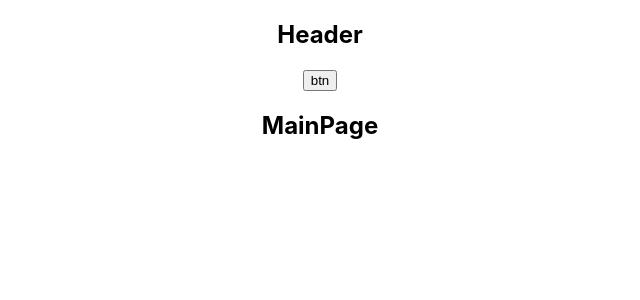
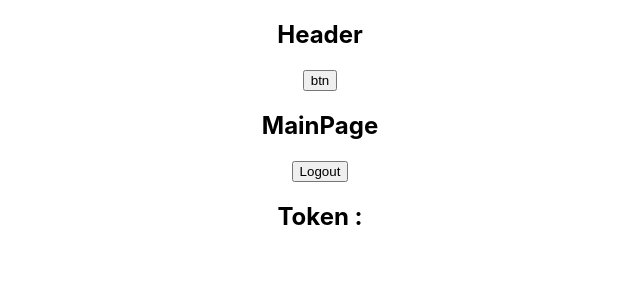
Before and after one commit to JJong0416/CSeon, a React (Create React App) app in the folder front/: page /mainpage in a window 1280 px wide. Shown: the top 300 px of the page, without its empty margins (320-960 px from the left). Built offline with nearby package versions, Linux system fonts and the light colour scheme.

Commit message:
[FE] feat: sessionstorage apply

```diff
--- a/front/src/component/MainPage.js
+++ b/front/src/component/MainPage.js
@@ -1,4 +1,22 @@
+import { useNavigate } from "react-router";
+import { useSelector } from "react-redux/es/exports";
+
+
 export default function MainPage() {
+  const navigate = useNavigate();
+  const token = useSelector((state) => state.UserInfo.accessToken); // redux 상태관리
   console.log(sessionStorage.getItem("token"));
-  return <h2>MainPage</h2>;
+
+  const Logout = () =>{
+    // session 비우기
+    sessionStorage.clear();
+    navigate("/");
+  }
+  return (
+    <div>
+      <h2>MainPage</h2>
+      <button onClick={Logout}>Logout</button>
+      <h2>Token : {token}</h2>
+    </div>
+  );
 }
--- a/front/src/component/RedirectPage.js
+++ b/front/src/component/RedirectPage.js
@@ -19,6 +19,8 @@ function RedirectPage() {
       })
       .catch((err) => {
         console.error(err);
+        alert("kakao login 실패");
+        navigate("/");
       });
   };
   useEffect(() => {
--- a/front/src/redux/store/index.js
+++ b/front/src/redux/store/index.js
@@ -16,6 +16,7 @@ import {
   REGISTER,
 } from "redux-persist";
 import storage from "redux-persist/lib/storage";
+import storageSession from "redux-persist/lib/storage/session";
 
 import userInfoReducer from "../UserInfo";
 // import channelListReducer from "../ChannelList";
@@ -26,7 +27,8 @@ import userInfoReducer from "../UserInfo";
 const persistConfig = {
   key: "root",
   version: 1,
-  storage,
+  // storage: storage,  // local storage
+  storage: storageSession  // session storage
 };
 
 const rootReducer = combineReducers({
```
